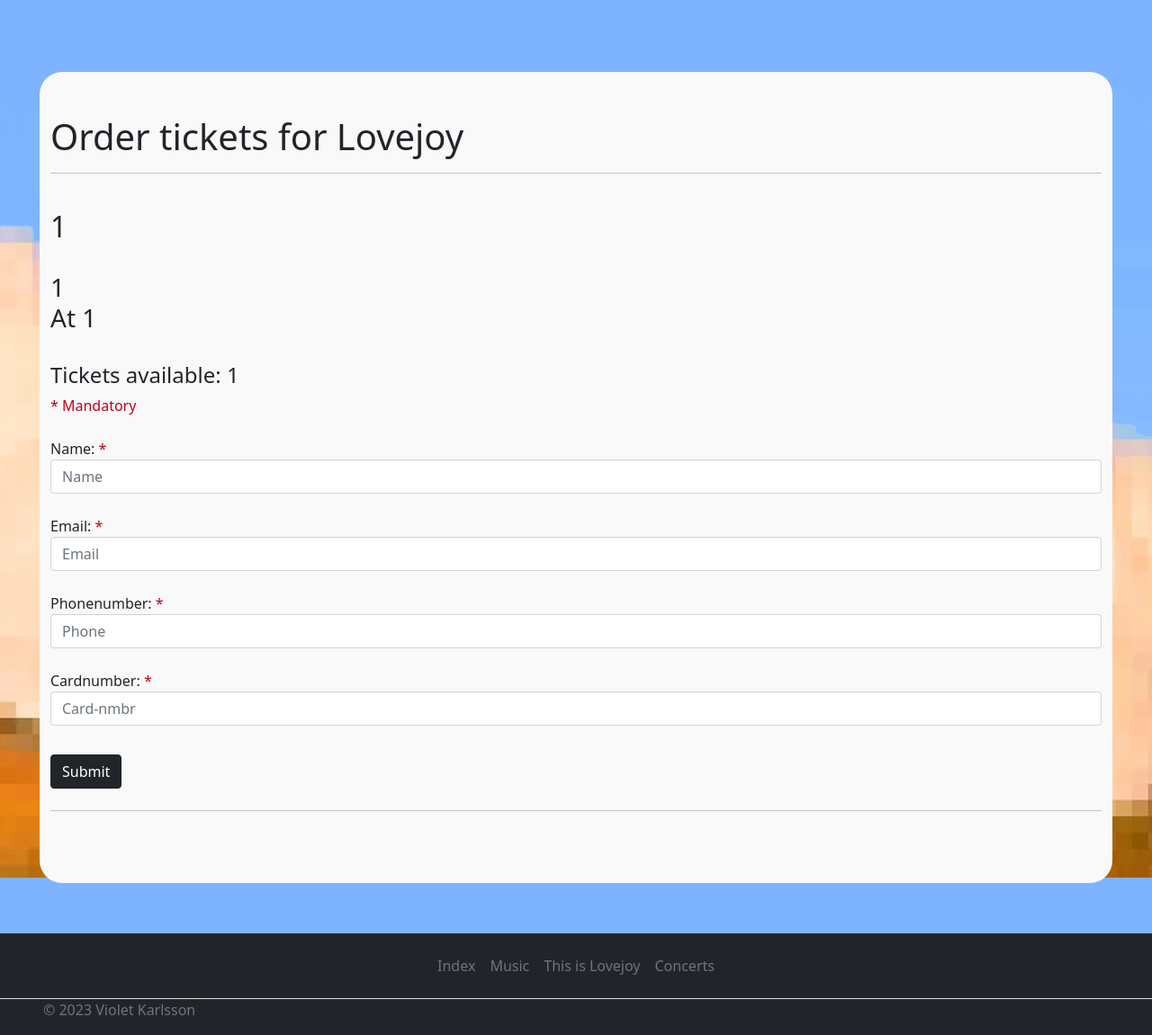
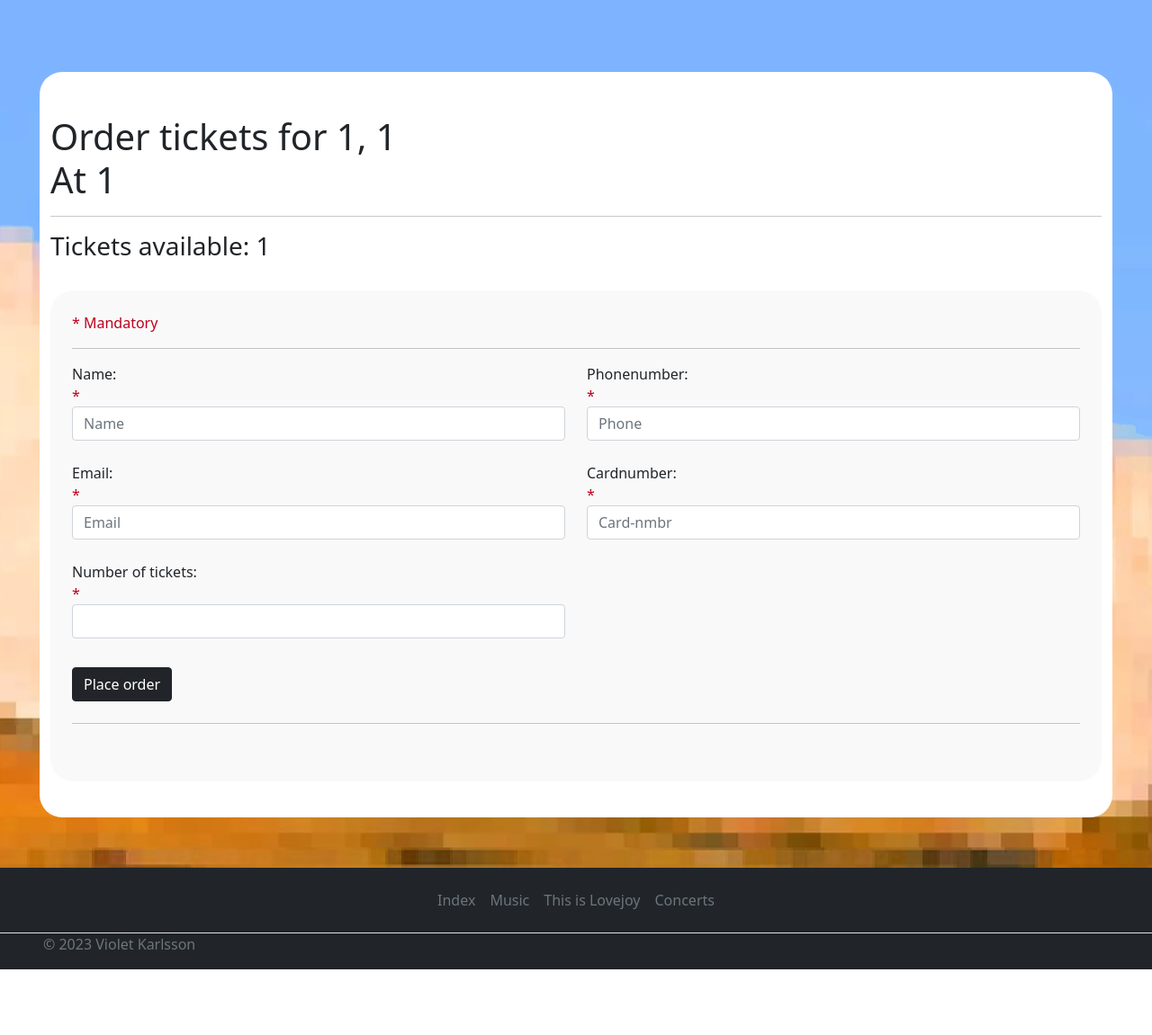
Before and after one commit to CUBE-The-Final-Shape/Lovejoy_Bandwebsite_Violet_Karlsson, a PHP site: page /order.php in a window 1280 px wide. Shown: the part 67-1218 px from the top of the page at 90% size. After the commit the page ends 1145 px from the top, so only its background shows below. Run offline with PHP 8.4, Linux system fonts and the light colour scheme; the visitor is signed in with stand-in values (Sample User, id 1).

Commit message:
Added option to order more than one ticket
Biggest ticket order available is the max available for puchase

```diff
--- a/css/index.css
+++ b/css/index.css
@@ -19,7 +19,6 @@
 }
 
 body {
-  background-color: #fffce8;
   font-family: 'Montserrat';
 }
 
@@ -41,6 +40,12 @@ body {
   padding: 3vh;
 }
 
+.order {
+  background-color: #fff;
+  border-radius: 25px;
+  padding: 3vh;
+}
+
 .streamon {
   font-size: 25px;
   text-decoration: none;
--- a/index.php
+++ b/index.php
@@ -219,7 +219,7 @@ foreach($data_by_id as $id => $val){
                 </tr><br>";
                 if($val['tickets'] > "0") { echo"<a href='redirect.php?id=$id&tickets=".$val['tickets']."' type='button' class='btn btn-dark my-2'>To booking</a>";}
                 else {
-                  echo"<div class='btn btn-dark my-2' role='alert'> Sold out </div>";
+                  echo"<div class='btn btn-danger my-2' role='alert'> Sold out </div>";
                 }
                 echo"</div>
              </tr>";
--- a/logout.php
+++ b/logout.php
@@ -1,5 +1,5 @@
 <?php
 session_start();
 session_destroy();
-header('Location: index.php');
+header('Location: login.php');
 ?>
--- a/order.php
+++ b/order.php
@@ -17,6 +17,7 @@ $nameErr = "";
 $emailErr = "";
 $phoneErr = "";
 $cardErr = "";
+$ticketErr = "";
 
 if (isset($_SESSION['errors'])) {
   $errors = $_SESSION['errors'];
@@ -35,6 +36,9 @@ if (isset($errors)) {
     }
     if (isset($errors['payment'])) {
         $cardErr = $errors['payment'];
+    }
+    if (isset($errors['tickets'])) {
+        $ticketErr = $errors['tickets'];
     }
 }
 
@@ -85,25 +89,31 @@ echo "<html>
 echo "<div class='p-5 coverImage'>";
 echo "<input type='hidden' name='id' value='$id'><br>";
 echo "<div class='row'>
-    <div class='col albumDisplay m-2'>
-    <br>
-    <h1>Order tickets for Lovejoy</h1><hr><br><h2>".$date."</h2><br>
-    <h3>".$town."<br>At ".$center."</h3><br><h4>Tickets available: ".$tickets."</h4>
-    <form method='post' name='form1' action='redirect.php'>
+    <div class='col order m-2'><br>
+    <h1>Order tickets for <br class='d-lg-none'>".$date.", ".$town."<br> At ".$center."</h1><hr><h3>Tickets available: ".$tickets."</h3><br>
+    <form method='post' name='form1' class='albumDisplay' action='redirect.php'>
         <input type='hidden' name='date' value='$date'>
         <input type='hidden' name='town' value='$town'>
-        <input type='hidden' name='center' value='$center'><span style='color: #bd001c;'>* Mandatory</span><br><br>
-        <tr><td>Name: <span style='color: #bd001c;'>*$nameErr</span></td></tr>
-        <input type='name' class='form-control' name='name' placeholder='Name'><br>
-        <tr><td>Email: <span style='color: #bd001c;'>*$emailErr</span></td></tr>
-        <input type='email' class='form-control' name='email' placeholder='Email'><br>
-        <tr><td>Phonenumber: <span style='color: #bd001c;'>*$phoneErr</span></td></tr>
-        <input type='tel' class='form-control' name='phone' placeholder='Phone'><br>
-        <tr><td>Cardnumber: <span style='color: #bd001c;'>*$cardErr</span></td></tr>
-        <input type='payment' class='form-control' name='payment' placeholder='Card-nmbr'><br>
+        <input type='hidden' name='center' value='$center'><span style='color: #bd001c;'>* Mandatory</span><hr>
+        <div class='row'>
+          <div class='col'>
+            <tr><td>Name: <span style='color: #bd001c;'><br>*$nameErr</span></td></tr>
+            <input type='name' class='form-control' name='name' placeholder='Name'><br>
+            <tr><td>Email: <span style='color: #bd001c;'><br>*$emailErr</span></td></tr>
+            <input type='email' class='form-control' name='email' placeholder='Email'><br>
+            <tr><td>Number of tickets: <span style='color: #bd001c;'><br>*$ticketErr</span></td></tr>
+            <input type='number' class='form-control' name='ticketamount' min='1'><br>
+          </div>
+          <div class='col'>
+            <tr><td>Phonenumber: <span style='color: #bd001c;'><br>*$phoneErr</span></td></tr>
+            <input type='tel' class='form-control' name='phone' placeholder='Phone'><br>
+            <tr><td>Cardnumber: <span style='color: #bd001c;'><br>*$cardErr</span></td></tr>
+            <input type='payment' class='form-control' name='payment' placeholder='Card-nmbr'>
+          </div>
+        </div>
         ";
         if($tickets > "0") {
-          echo"<input type='submit' class='btn btn-dark my-2' value='Submit'>";
+          echo"<input type='submit' class='btn btn-dark my-2' value='Place order'>";
         } else {
           echo"<div class='alert alert-danger' role='alert'> This concert has been sold out </div>";
         }
```
Also changed, not shown: concerts.xml (+2 -9 lines), redirect.php (+12 -7 lines), rss.xml (+2 -9 lines).
